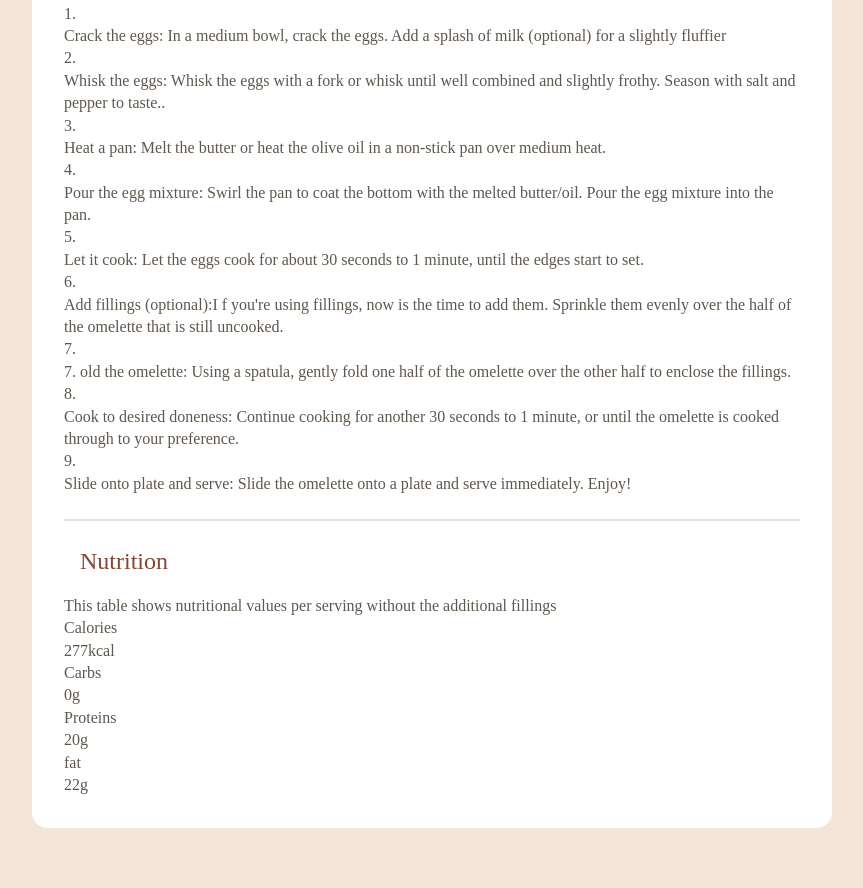
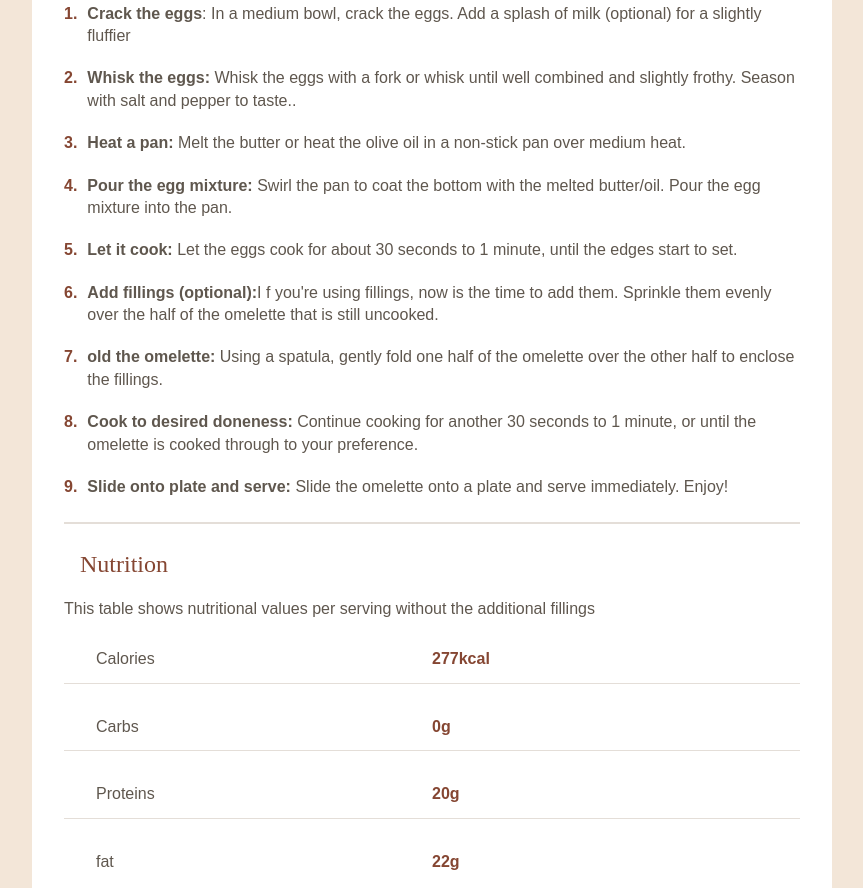
Before and after one commit to NsengaNigel/summative-2_Negpod_1, a plain HTML site: page Recipe-page/main.html in a window 1280 px wide. Shown: the part 1048-1936 px from the top of the page, without its empty margins (208-1071 px from the left). Before the commit the page ends 1908 px from the top, so only its background shows below. Drawn offline with Linux system fonts and the light colour scheme.

Commit message:
last touch

```diff
--- a/Recipe-page/main.html
+++ b/Recipe-page/main.html
@@ -45,80 +45,78 @@
           <div class="Instructions">
             <div class="item">
               <div class="num">1.</div>
-              <p>
-                <span>Crack the eggs: </span>In a medium bowl, crack the eggs.
+              <p><span>Crack the eggs</span>: In a medium bowl, crack the eggs.
                 Add a splash of milk (optional) for a slightly fluffier
+            </div>
             <div class="item">
               <div class="num">2.</div>
               <p><span>Whisk the eggs:</span> Whisk the eggs with a fork or whisk until well combined and slightly frothy. Season with salt and pepper to taste..</p>
             </div>
             <div class="item">
                 <div class="num">3.</div>
-                <p>
-                  <span>Heat a pan:</span> Melt the butter or heat the olive oil in a non-stick pan over medium heat.
+                <p><span>Heat a pan:</span> Melt the butter or heat the olive oil in a non-stick pan over medium heat.
                 </p>
             </div>
             <div class="item">
                 <div class="num">4.</div>
-                <p>
-                  <span>Pour the egg mixture:</span> Swirl the pan to coat the bottom with the melted butter/oil. Pour the egg mixture into the pan.
+                <p><span>Pour the egg mixture:</span> Swirl the pan to coat the bottom with the melted butter/oil. Pour the egg mixture into the pan.
                 </p>
             </div>
             <div class="item">
               <div class="num">5.</div>
-            <p>
-              <span>Let it cook:</span> Let the eggs cook for about 30 seconds to 1 minute, until the edges start to set.
+              <p><span>Let it cook:</span> Let the eggs cook for about 30 seconds to 1 minute, until the edges start to set.
               </p>
             </div>
             <div class="item">
               <div class="num">6.</div>
-            <p>
-              <span>Add fillings (optional):</span>I f you're using fillings, now is the time to add them. Sprinkle them evenly over the half of the omelette that is still uncooked.
+              <p><span>Add fillings (optional):</span>I f you're using fillings, now is the time to add them. Sprinkle them evenly over the half of the omelette that is still uncooked.
               </p>
             </div>
             <div class="item">
               <div class="num">7.</div>
-            <p>
-              <span>7. old the omelette:</span> Using a spatula, gently fold one half of the omelette over the other half to enclose the fillings.
+              <p><span>old the omelette:</span> Using a spatula, gently fold one half of the omelette over the other half to enclose the fillings.
               </p>
             </div>
             <div class="item">
               <div class="num">8.</div>
-            <p>
-              <span>Cook to desired doneness:</span> Continue cooking for another 30 seconds to 1 minute, or until the omelette is cooked through to your preference.
+              <p><span>Cook to desired doneness:</span> Continue cooking for another 30 seconds to 1 minute, or until the omelette is cooked through to your preference.
               </p>
             </div>
             <div class="item">
               <div class="num">9.</div>
-            <p>
-              <span>Slide onto plate and serve:</span> Slide the omelette onto a plate and serve immediately. Enjoy!
+              <p><span>Slide onto plate and serve:</span> Slide the omelette onto a plate and serve immediately. Enjoy!
               </p>
             </div>
+          </div>
+        </div>
+
         <hr>
+
             <div class="nutrition-step">
               <h2>Nutrition</h2>
-            <p class="values"> This table shows nutritional values per serving without the additional fillings</p>
+              <p class="values"> This table shows nutritional values per
+               serving without the additional fillings</p>
 
               <div class="nutrition-table">
                 <div class="item">
                     <p>Calories</p>
-                    <div class="amount-c">277kcal</div>
+                    <div class="amount">277kcal</div>
                 </div>
                 <div class="item">
                       <p>Carbs</p>
-                    <div class="amount-c">0g</div>
+                      <div class="amount">0g</div>
                 </div>
                 <div class="item">
                       <p>Proteins</p>
-                    <div class="amount-c">20g</div>
+                      <div class="amount">20g</div>
                 </div>
                 <div class="item">
                       <p>fat</p>
-                    <div class="amount-c">22g</div>
+                      <div class="amount">22g</div>
                 </div>
               </div>
             </div>
-        </div>
+
       </div>
     </div>
   </body>
--- a/Recipe-page/style.css
+++ b/Recipe-page/style.css
@@ -7,7 +7,7 @@ body{
     background-color: hsl(30, 54%, 90%);
     color: hsl(30, 10%, 34%);
     min-height: 100vh;
-    font-family: "outfit" sans-serif;
+    font-family:sans-serif;
     line-height: 1.4;
     display: grid;
     place-content: center;
@@ -93,3 +93,43 @@ hr{
     margin-bottom: .5rem;
     display: flex;
 }
+.item {
+    display: flex;
+    margin-bottom: 20px;
+}
+.num {
+    margin-right: 10px;
+    color: hsl(14, 45%, 36%);
+    font-weight: 700;
+}
+.item p span {
+    font-weight: 700;
+}
+
+.nutrition-step .values {
+    margin-bottom: 1rem;
+}
+.nutrition-table .item {
+    display: flex;
+    transition: all 200ms ease-in;
+    padding: .75rem 2rem;
+    border-bottom: 1px solid hsl(30, 18%, 87%);
+}
+.nutrition-table .item:last-child {
+    border-bottom: 0;
+}
+.nutrition-table .amount {
+    color: hsl(14, 45%, 36%);
+    font-weight: 700;
+}
+.nutrition-table .item > * {
+    width: 100px;
+    margin-right: auto;
+}
+@media (max-width: 540px) {
+    h1 {
+        margin-top: 2rem;
+    }
+    .container {margin: 0;
+    }
+}
```
Lines whose indentation alone changed are shown as unchanged.
